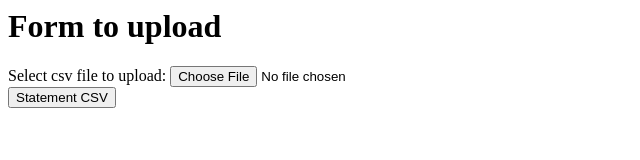
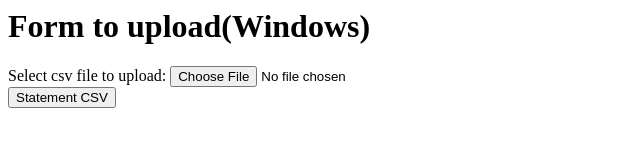
Before and after one commit to rasheeab/htdocs, a plain HTML site: page index.html in a window 1280 px wide. Shown: the whole page, without its empty margins (0-640 px from the left). Drawn offline with Linux system fonts and the light colour scheme.

Commit message:
Update index.html
updating the type of env

```diff
--- a/index.html
+++ b/index.html
@@ -1,6 +1,9 @@
 <html>
+<head>
+<Title>Windows</Title>
+</head>
 <body>
-<H1>Form to upload</H1>
+<H1>Form to upload(Windows)</H1>
 <form action="php_scripts\upload.php" method="post" enctype="multipart/form-data">
   Select csv file to upload:
   <input type="file" name="fileToUpload" id="fileToUpload"><BR>
```
